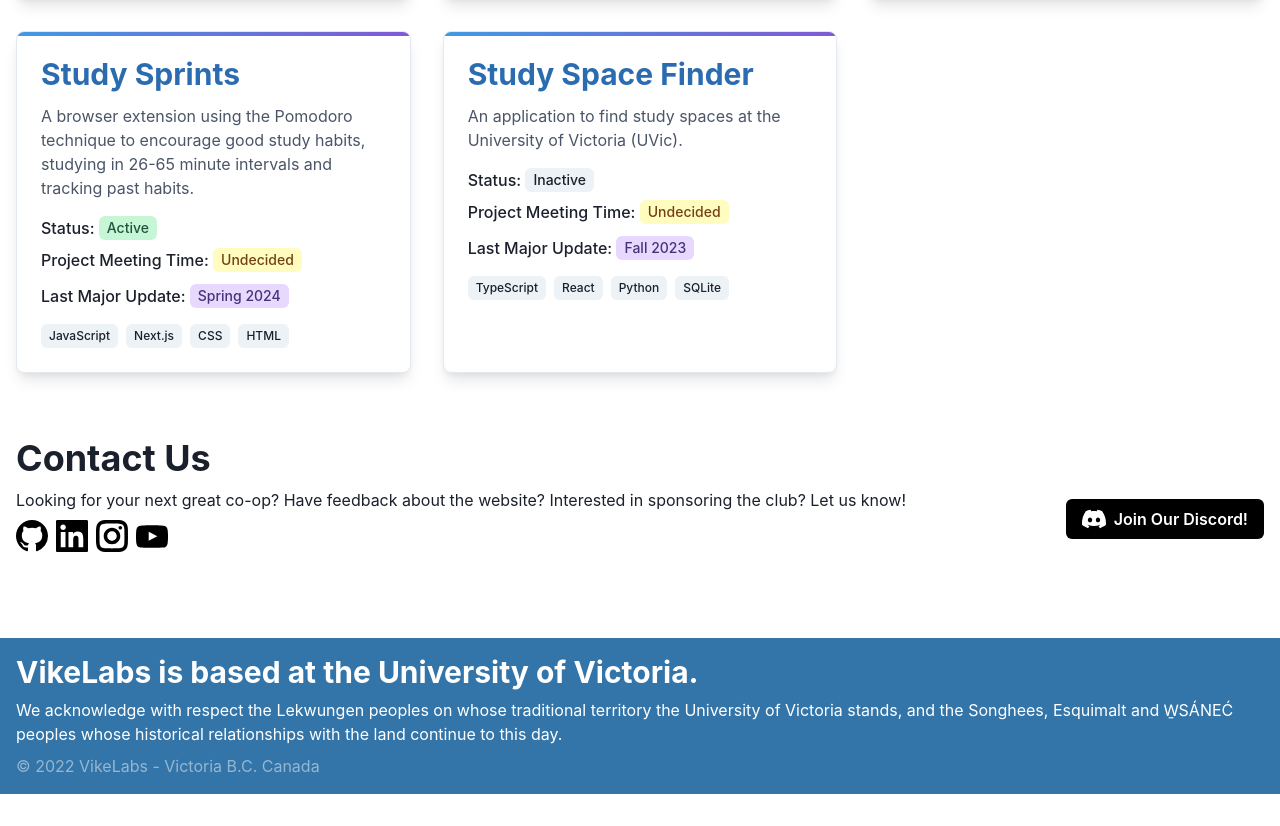
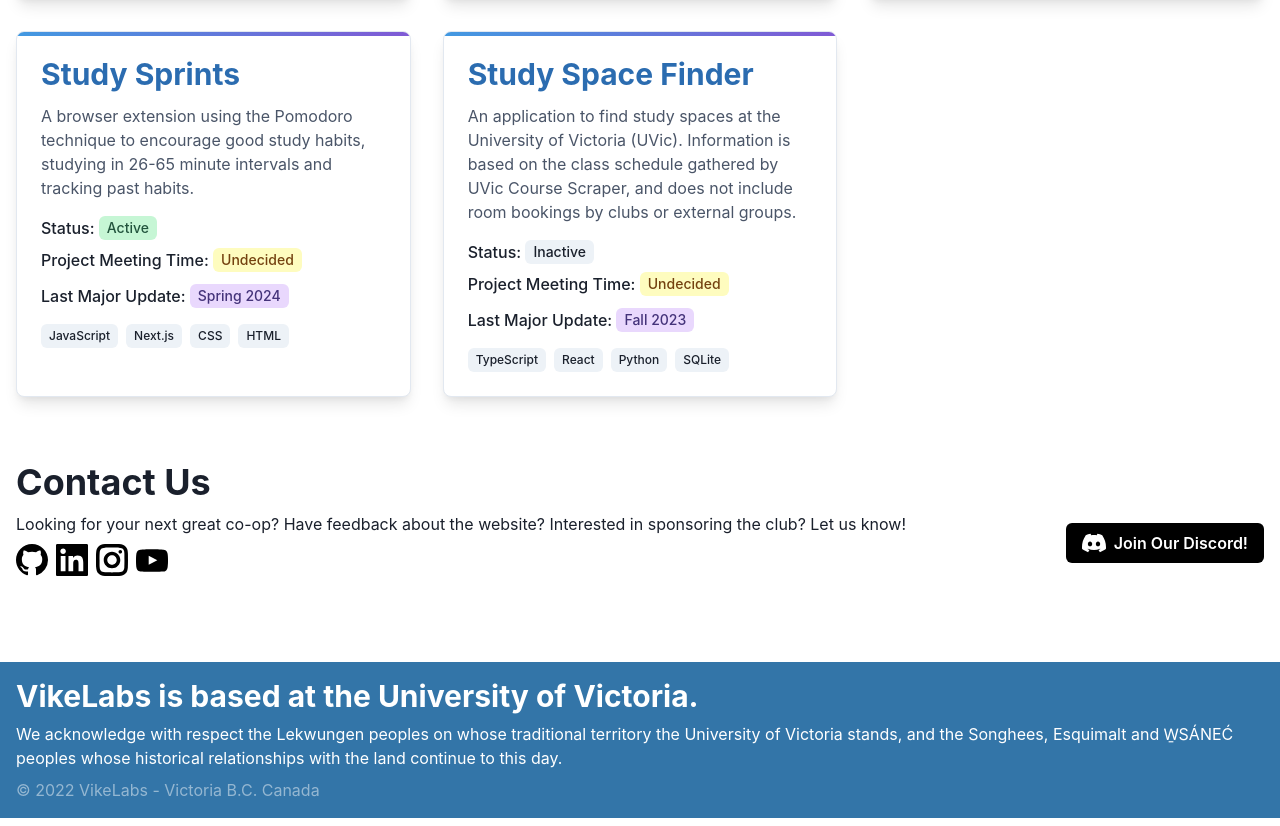
Before and after one commit to VikeLabs/vikelabs.ca, a Next.js app: page /projects in a window 1280 px wide. Shown: the part 1154-1980 px from the top of the page. Before the commit the page ends 1956 px from the top, so only its background shows below. Built offline with nearby package versions, Linux system fonts and the light colour scheme.

Commit message:
Update pages/projects.tsx
Co-authored-by: Amanda Anderson <75967325+AmandaGAnderson@users.noreply.github.com>

```diff
--- a/pages/projects.tsx
+++ b/pages/projects.tsx
@@ -115,7 +115,7 @@ const projects = [
     fields: { slug: "https://github.com/VikeLabs/StudySpaceFinder" },
     frontmatter: {
       title: "Study Space Finder",
-      description: "An application to find study spaces at the University of Victoria (UVic).",
+      description: "An application to find study spaces at the University of Victoria (UVic). Information is based on the class schedule gathered by UVic Course Scraper, and does not include room bookings by clubs or external groups.",
       status: "Inactive",
       tech: ["TypeScript", "React", "Python", "SQLite"],
       meetingTime: "Undecided",
```
